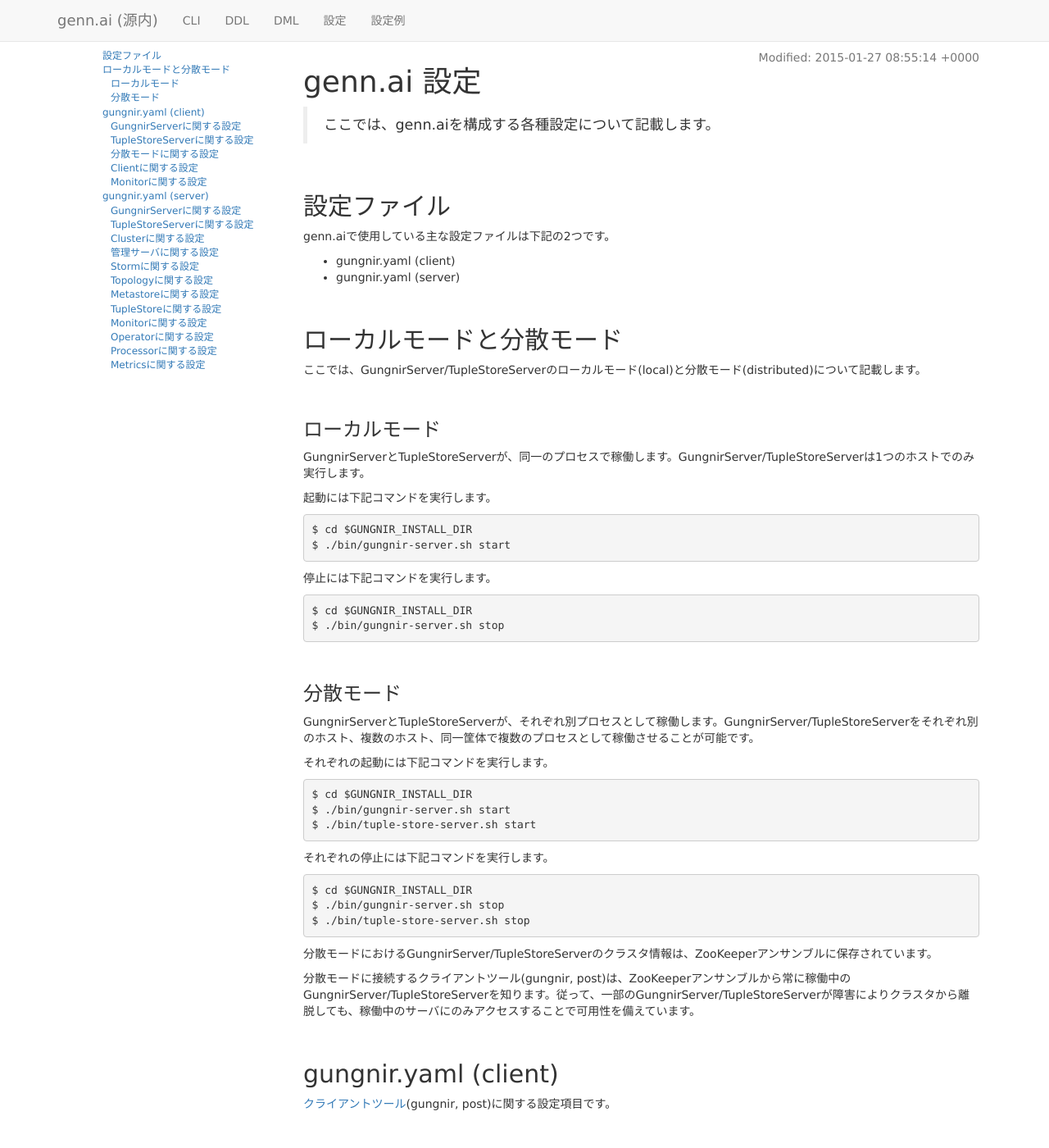
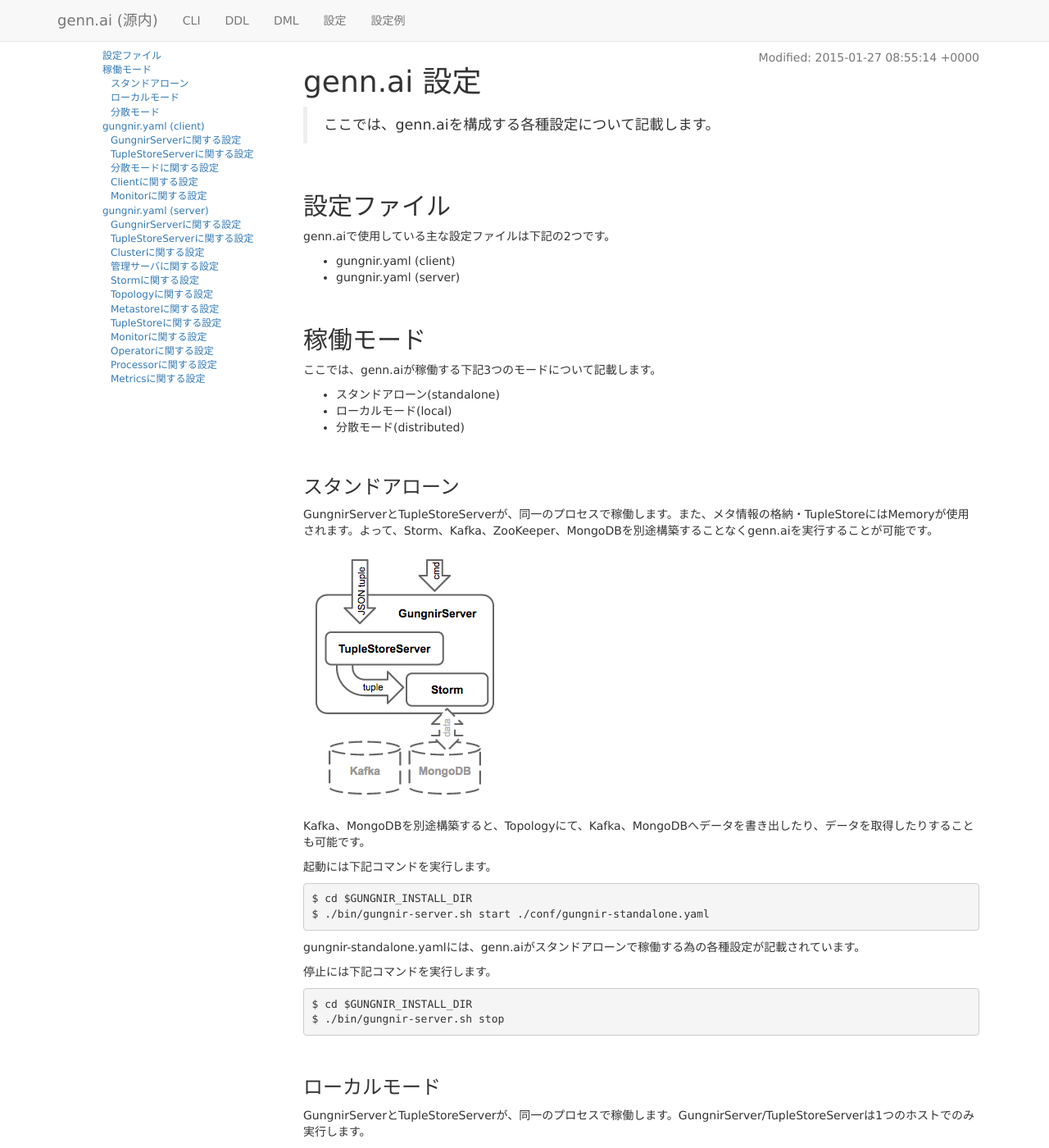
Before and after one commit to tf0054/trygennai.github.com, a Jekyll site: the page built from config_ja.md, in a window 1280 px wide and 1400 px high. Shown: the whole window at 82% size. Built offline with Jekyll 4.4.1, drawn with Linux system fonts in a browser that asks for light colours; nearby versions of some CDN libraries; comment, search, counter and statistics services are not loaded; some of the changed text lies outside the part shown.

Commit message:
modeの説明変更
* standaloneの説明を追加
* 各モードのイメージを追加

```diff
--- a/config_ja.md
+++ b/config_ja.md
@@ -15,13 +15,44 @@
 * gungnir.yaml (server)
 
 
-## ローカルモードと分散モード <a name="mode"></a>
+## 稼働モード <a name="mode"></a>
 
-ここでは、GungnirServer/TupleStoreServerのローカルモード(local)と分散モード(distributed)について記載します。
+ここでは、genn.aiが稼働する下記3つのモードについて記載します。
+
+* スタンドアローン(standalone)
+* ローカルモード(local)
+* 分散モード(distributed)
+
+### スタンドアローン
+
+GungnirServerとTupleStoreServerが、同一のプロセスで稼働します。また、メタ情報の格納・TupleStoreにはMemoryが使用されます。よって、Storm、Kafka、ZooKeeper、MongoDBを別途構築することなくgenn.aiを実行することが可能です。
+
+![standalone](/img/mode_standalone.png)
+
+Kafka、MongoDBを別途構築すると、Topologyにて、Kafka、MongoDBへデータを書き出したり、データを取得したりすることも可能です。
+
+起動には下記コマンドを実行します。
+
+    $ cd $GUNGNIR_INSTALL_DIR
+    $ ./bin/gungnir-server.sh start ./conf/gungnir-standalone.yaml
+
+gungnir-standalone.yamlには、genn.aiがスタンドアローンで稼働する為の各種設定が記載されています。
+
+停止には下記コマンドを実行します。
+
+    $ cd $GUNGNIR_INSTALL_DIR
+    $ ./bin/gungnir-server.sh stop
 
 ### ローカルモード
 
 GungnirServerとTupleStoreServerが、同一のプロセスで稼働します。GungnirServer/TupleStoreServerは1つのホストでのみ実行します。
+
+![localmode](/img/mode_local.png)
+
+デフォルト設定では、メタ情報はMongoDBに格納され、TupleStoreにはKafkaが使用されます。下記設定項目で変更することも可能です。
+
+* [metastore](#s.metastore)
+* [persistent.emitter](#s.persistent.emitter)
 
 起動には下記コマンドを実行します。
 
@@ -38,6 +69,18 @@
 
 GungnirServerとTupleStoreServerが、それぞれ別プロセスとして稼働します。GungnirServer/TupleStoreServerをそれぞれ別のホスト、複数のホスト、同一筐体で複数のプロセスとして稼働させることが可能です。
 
+![distributed](/img/mode_distributed.png)
+
+デフォルト設定では、メタ情報はMongoDBに格納され、TupleStoreにはKafkaが使用されます。また、GungnirServer/TupleStoreServerの情報をgenn.aiクラスタで共有する為にZooKeeperを必要とします。
+
+分散モードに接続するクライアントツール(gungnir, post)は、ZooKeeperアンサンブルから常に稼働中のGungnirServer/TupleStoreServerを知ります。従って、一部のGungnirServer/TupleStoreServerが障害によりクラスタから離脱しても、稼働中のサーバにのみアクセスすることで可用性を備えています。
+
+分散モードで稼働させるには、下記設定項目を初期設定から変更する必要があります。
+
+* [cluster.mode](#s.cluster.mode)
+* [cluster.zookeeper.servers](#s.cluster.zookeeper.servers)
+
+
 それぞれの起動には下記コマンドを実行します。
 
     $ cd $GUNGNIR_INSTALL_DIR
@@ -50,10 +93,6 @@
     $ cd $GUNGNIR_INSTALL_DIR
     $ ./bin/gungnir-server.sh stop
     $ ./bin/tuple-store-server.sh stop
-
-分散モードにおけるGungnirServer/TupleStoreServerのクラスタ情報は、ZooKeeperアンサンブルに保存されています。
-
-分散モードに接続するクライアントツール(gungnir, post)は、ZooKeeperアンサンブルから常に稼働中のGungnirServer/TupleStoreServerを知ります。従って、一部のGungnirServer/TupleStoreServerが障害によりクラスタから離脱しても、稼働中のサーバにのみアクセスすることで可用性を備えています。
 
 ## gungnir.yaml (client)
 
```
Also changed, not shown: img/mode_distributed.png (added), img/mode_local.png (added), img/mode_standalone.png (added).
